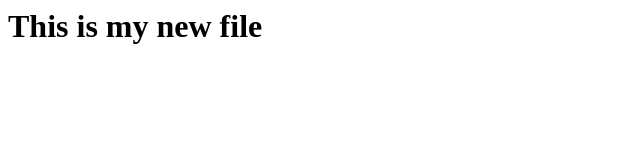
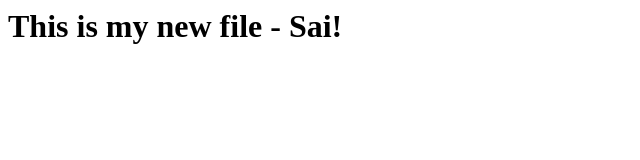
Before and after one commit to gcsai/gcsai.github.io, a plain HTML site: page index.html in a window 1280 px wide. Shown: the whole page, without its empty margins (0-640 px from the left). Drawn offline with Linux system fonts and the light colour scheme.

Commit message:
name update

```diff
--- a/index.html
+++ b/index.html
@@ -1 +1 @@
-<h1> This is my new file </h1>
+<h1> This is my new file - Sai! </h1>
```
Also changed, not shown: 1 other file.
